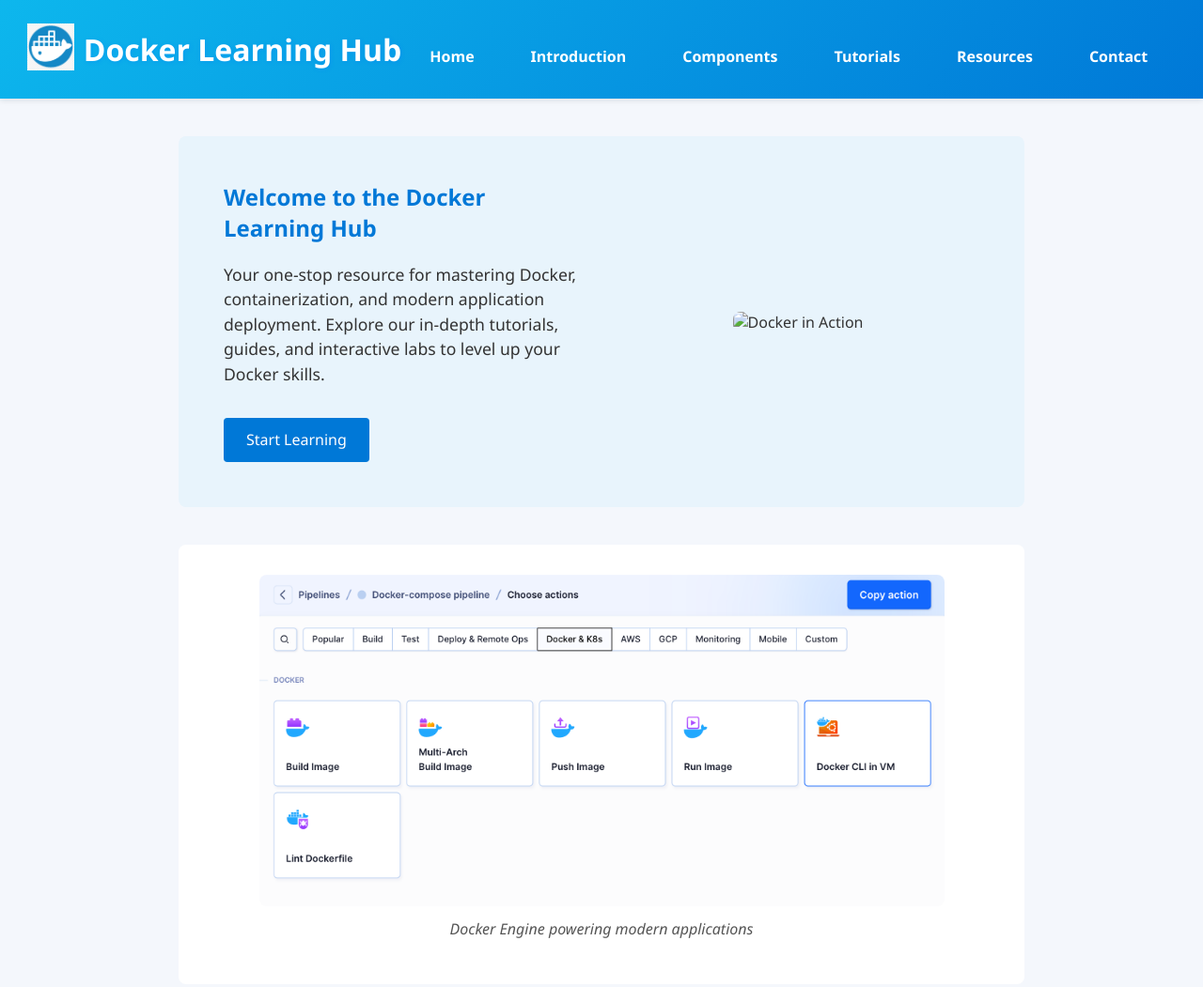
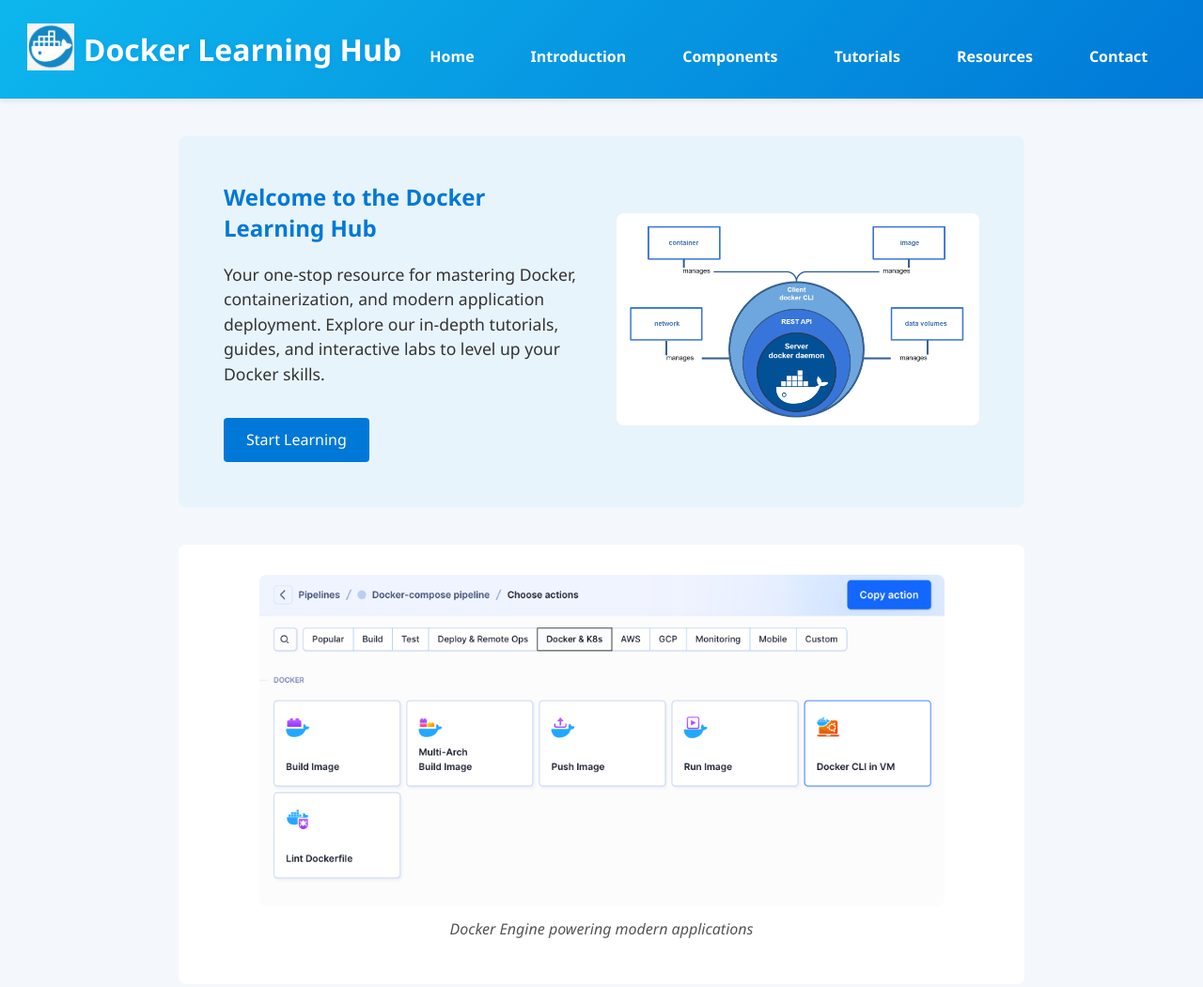
Before and after one commit to SolutionsAsService/LearnDocker, a plain HTML site: page index.html in a window 1280 px wide. Shown: the top 1051 px of the page at 94% size. Drawn offline with Linux system fonts and the light colour scheme.

Commit message:
fix hero image

```diff
--- a/index.html
+++ b/index.html
@@ -41,7 +41,7 @@
         <a href="tutorials.html" class="btn">Start Learning</a>
       </div>
       <div class="hero-image">
-        <img src="images/docker-hero.jpg" alt="Docker in Action">
+        <img src="images/docker-hero.png" alt="Docker in Action">
       </div>
     </section>
 
```
